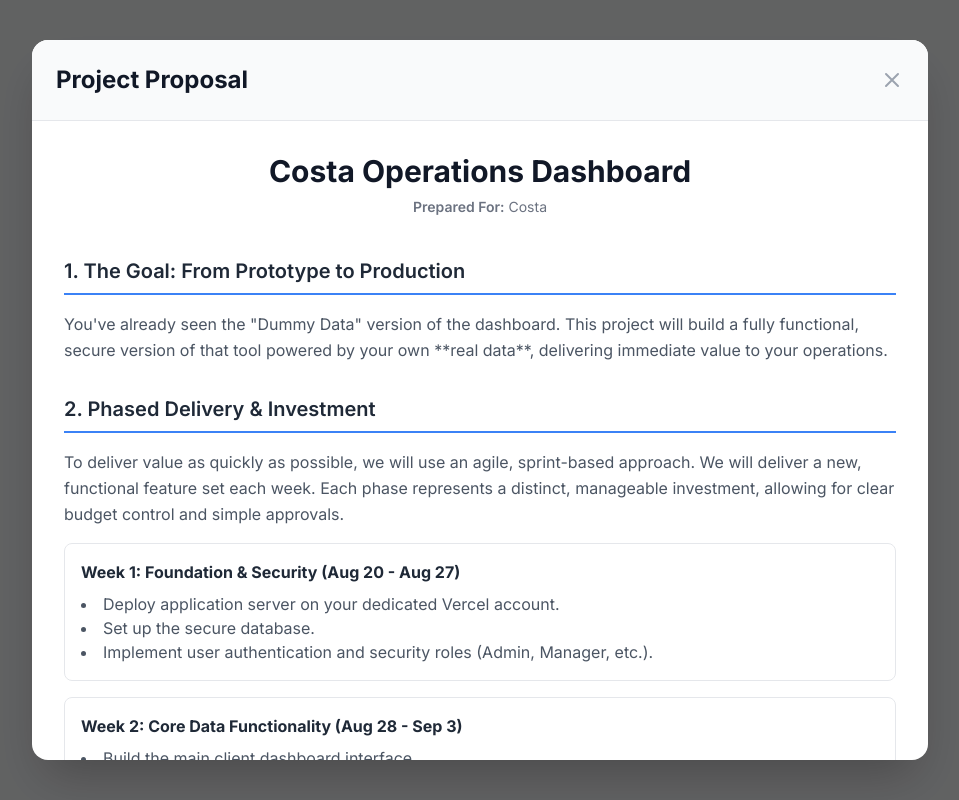
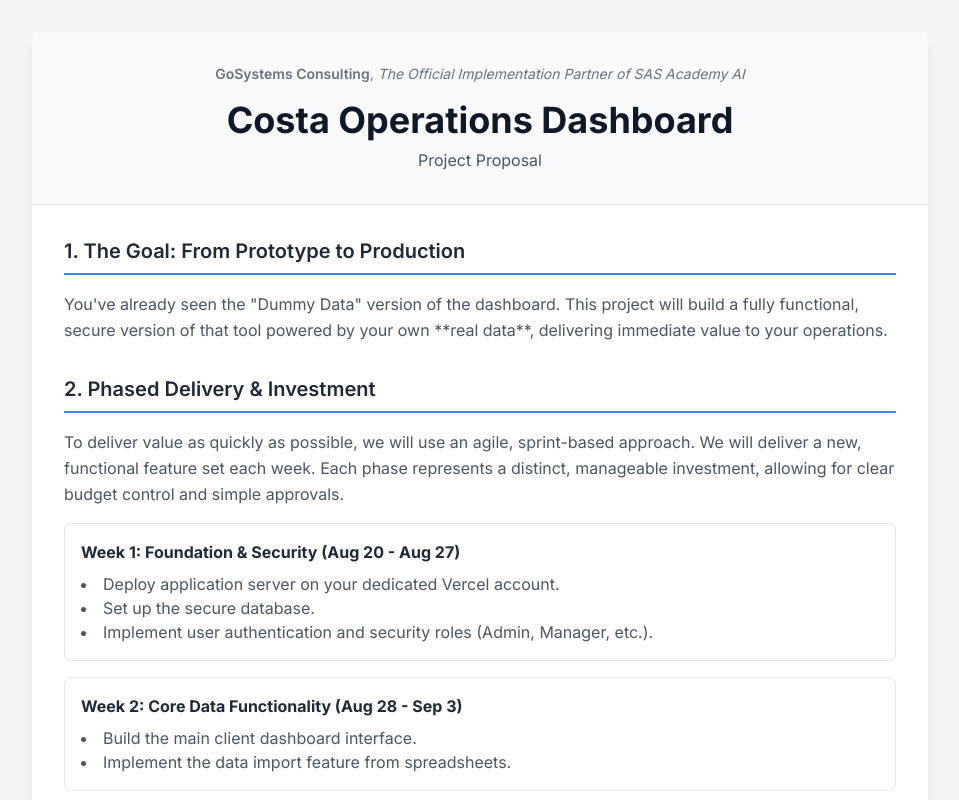
Before and after one commit to sincerelygeorge/COSTA-AI-Solution-Delivery, a plain HTML site: page index.html in a window 1280 px wide. Both pictures are taken after a click on the button "View Costa Custom Build Proposal". Shown: the top 800 px of the page, without its empty margins (160-1119 px from the left). Drawn offline with nearby package versions, Linux system fonts and the light colour scheme.

Commit message:
Update HTML with simplified page transition design

```diff
--- a/index.html
+++ b/index.html
@@ -10,25 +10,12 @@
         body {
             font-family: 'Inter', sans-serif;
         }
-        .proposal-content::-webkit-scrollbar {
-            width: 8px;
-        }
-        .proposal-content::-webkit-scrollbar-track {
-            background: #f1f1f1;
-            border-radius: 10px;
-        }
-        .proposal-content::-webkit-scrollbar-thumb {
-            background: #a8a8a8;
-            border-radius: 10px;
-        }
-        .proposal-content::-webkit-scrollbar-thumb:hover {
-            background: #7a7a7a;
-        }
     </style>
 </head>
-<body class="bg-gray-100 text-gray-800 flex items-center justify-center min-h-screen">
+<body class="bg-gray-100 text-gray-800">
 
-    <!-- Main page content -->
+    <!-- Initial Landing Page View -->
+    <div id="landingPage" class="flex items-center justify-center min-h-screen">
         <div class="text-center p-4 max-w-2xl mx-auto">
             <p class="text-sm text-gray-500 mb-6">
                 <span class="font-semibold">GoSystems Consulting</span>, <em class="italic">The Official Implementation Partner of SAS Academy AI</em>
@@ -49,30 +36,28 @@
                 </div>
             </div>
 
-        <button id="openProposalBtn" class="bg-blue-600 text-white font-bold py-3 px-8 rounded-lg shadow-lg hover:bg-blue-700 focus:outline-none focus:ring-4 focus:ring-blue-300 transition-transform transform hover:scale-105 w-full md:w-auto">
+            <button id="viewProposalBtn" class="bg-blue-600 text-white font-bold py-3 px-8 rounded-lg shadow-lg hover:bg-blue-700 focus:outline-none focus:ring-4 focus:ring-blue-300 transition-transform transform hover:scale-105 w-full md:w-auto">
                 View Costa Custom Build Proposal
             </button>
         </div>
-
-    <!-- Full-screen Modal for the Proposal -->
-    <div id="proposalModal" class="hidden fixed inset-0 bg-black bg-opacity-60 flex items-center justify-center p-4 z-50 transition-opacity duration-300">
-        <div id="proposalCard" class="bg-white rounded-2xl shadow-2xl w-full max-w-4xl max-h-[90vh] flex flex-col relative transform scale-95 transition-transform duration-300">
-            <!-- Header -->
-            <div class="p-6 border-b border-gray-200 flex justify-between items-center bg-gray-50 rounded-t-2xl">
-                <h2 class="text-2xl font-bold text-gray-900">Project Proposal</h2>
-                <button id="closeProposalBtn" class="text-gray-400 hover:text-gray-600 focus:outline-none">
-                    <svg class="w-6 h-6" fill="none" stroke="currentColor" viewBox="0 0 24 24" xmlns="http://www.w3.org/2000/svg"><path stroke-linecap="round" stroke-linejoin="round" stroke-width="2" d="M6 18L18 6M6 6l12 12"></path></svg>
-                </button>
     </div>
 
-            <!-- Scrollable Content -->
-            <div class="p-8 overflow-y-auto proposal-content">
-                <div class="text-center mb-10">
-                    <h1 class="text-3xl font-bold text-gray-900 mb-2">Costa Operations Dashboard</h1>
-                    <p class="text-sm text-gray-500">
-                        <span class="font-semibold">Prepared For:</span> Costa
+    <!-- Full Proposal Page (Initially Hidden) -->
+    <div id="proposalPage" class="hidden">
+        <div class="max-w-4xl mx-auto bg-white shadow-lg rounded-lg my-8">
+            <!-- Header -->
+            <div class="p-6 sm:p-8 border-b border-gray-200 bg-gray-50 rounded-t-lg">
+                <p class="text-sm text-center text-gray-500 mb-4">
+                    <span class="font-semibold">GoSystems Consulting</span>, <em class="italic">The Official Implementation Partner of SAS Academy AI</em>
                 </p>
+                <div class="text-center">
+                     <h1 class="text-3xl md:text-4xl font-bold text-gray-900">Costa Operations Dashboard</h1>
+                     <p class="text-md text-gray-600 mt-2">Project Proposal</p>
                 </div>
+            </div>
+
+            <!-- Main Content -->
+            <div class="p-6 sm:p-8">
 
                 <!-- Section 1: Goal -->
                 <div class="mb-8">
@@ -90,7 +75,7 @@
                     </p>
                     <div class="space-y-4">
                         <!-- Week 1 -->
-                        <div class="p-4 border border-gray-200 rounded-lg">
+                        <div class="p-4 border border-gray-200 rounded-lg bg-white">
                             <h4 class="font-bold text-gray-800">Week 1: Foundation & Security (Aug 20 - Aug 27)</h4>
                             <ul class="list-disc list-inside text-gray-600 mt-2">
                                 <li>Deploy application server on your dedicated Vercel account.</li>
@@ -99,7 +84,7 @@
                             </ul>
                         </div>
                         <!-- Week 2 -->
-                        <div class="p-4 border border-gray-200 rounded-lg">
+                        <div class="p-4 border border-gray-200 rounded-lg bg-white">
                             <h4 class="font-bold text-gray-800">Week 2: Core Data Functionality (Aug 28 - Sep 3)</h4>
                             <ul class="list-disc list-inside text-gray-600 mt-2">
                                 <li>Build the main client dashboard interface.</li>
@@ -107,7 +92,7 @@
                             </ul>
                         </div>
                         <!-- Week 3 -->
-                        <div class="p-4 border border-gray-200 rounded-lg">
+                        <div class="p-4 border border-gray-200 rounded-lg bg-white">
                             <h4 class="font-bold text-gray-800">Week 3: Data Export & Hand-off (Sep 4 - Sep 10)</h4>
                             <ul class="list-disc list-inside text-gray-600 mt-2">
                                 <li>Implement the data export feature for reporting.</li>
@@ -141,42 +126,19 @@
     </div>
 
     <script>
-        const openBtn = document.getElementById('openProposalBtn');
-        const closeBtn = document.getElementById('closeProposalBtn');
-        const modal = document.getElementById('proposalModal');
-        const card = document.getElementById('proposalCard');
+        // --- DOM Element References ---
+        const landingPage = document.getElementById('landingPage');
+        const proposalPage = document.getElementById('proposalPage');
+        const viewProposalBtn = document.getElementById('viewProposalBtn');
 
-        const showModal = () => {
-            modal.classList.remove('hidden');
-            setTimeout(() => {
-                modal.classList.add('opacity-100');
-                card.classList.remove('scale-95');
-                card.classList.add('scale-100');
-            }, 10);
-        };
-
-        const hideModal = () => {
-            modal.classList.remove('opacity-100');
-            card.classList.remove('scale-100');
-            card.classList.add('scale-95');
-            setTimeout(() => {
-                modal.classList.add('hidden');
-            }, 300);
-        };
-
-        openBtn.addEventListener('click', showModal);
-        closeBtn.addEventListener('click', hideModal);
-
-        modal.addEventListener('click', (event) => {
-            if (event.target === modal) {
-                hideModal();
-            }
-        });
-
-        document.addEventListener('keydown', (event) => {
-            if (event.key === 'Escape' && !modal.classList.contains('hidden')) {
-                hideModal();
-            }
+        // --- Event Listener ---
+        viewProposalBtn.addEventListener('click', () => {
+            // Hide the landing page
+            landingPage.classList.add('hidden');
+            // Show the proposal page
+            proposalPage.classList.remove('hidden');
+            // Scroll to the top of the new page
+            window.scrollTo(0, 0);
         });
     </script>
 
```
Lines whose indentation alone changed are shown as unchanged.
